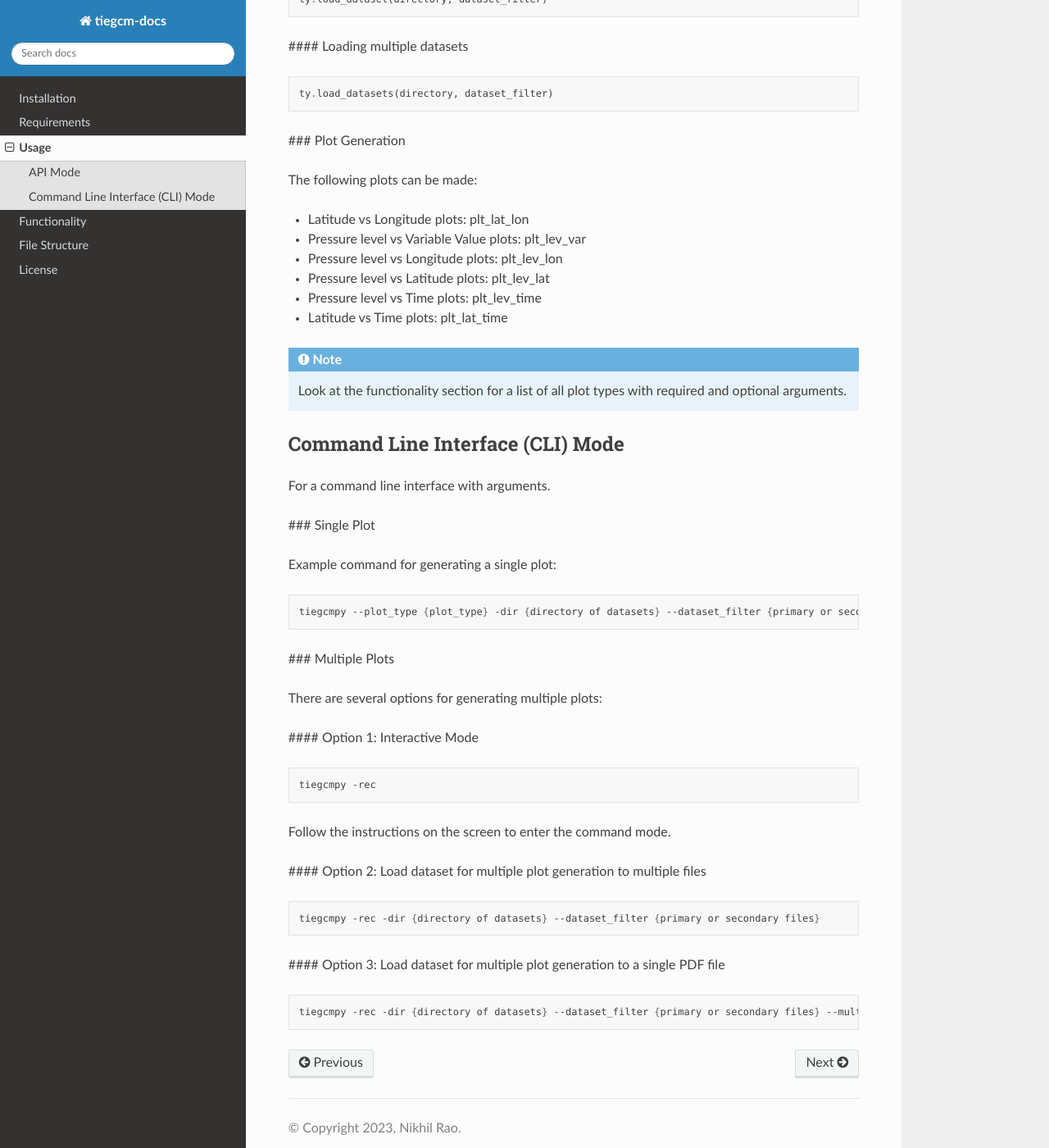
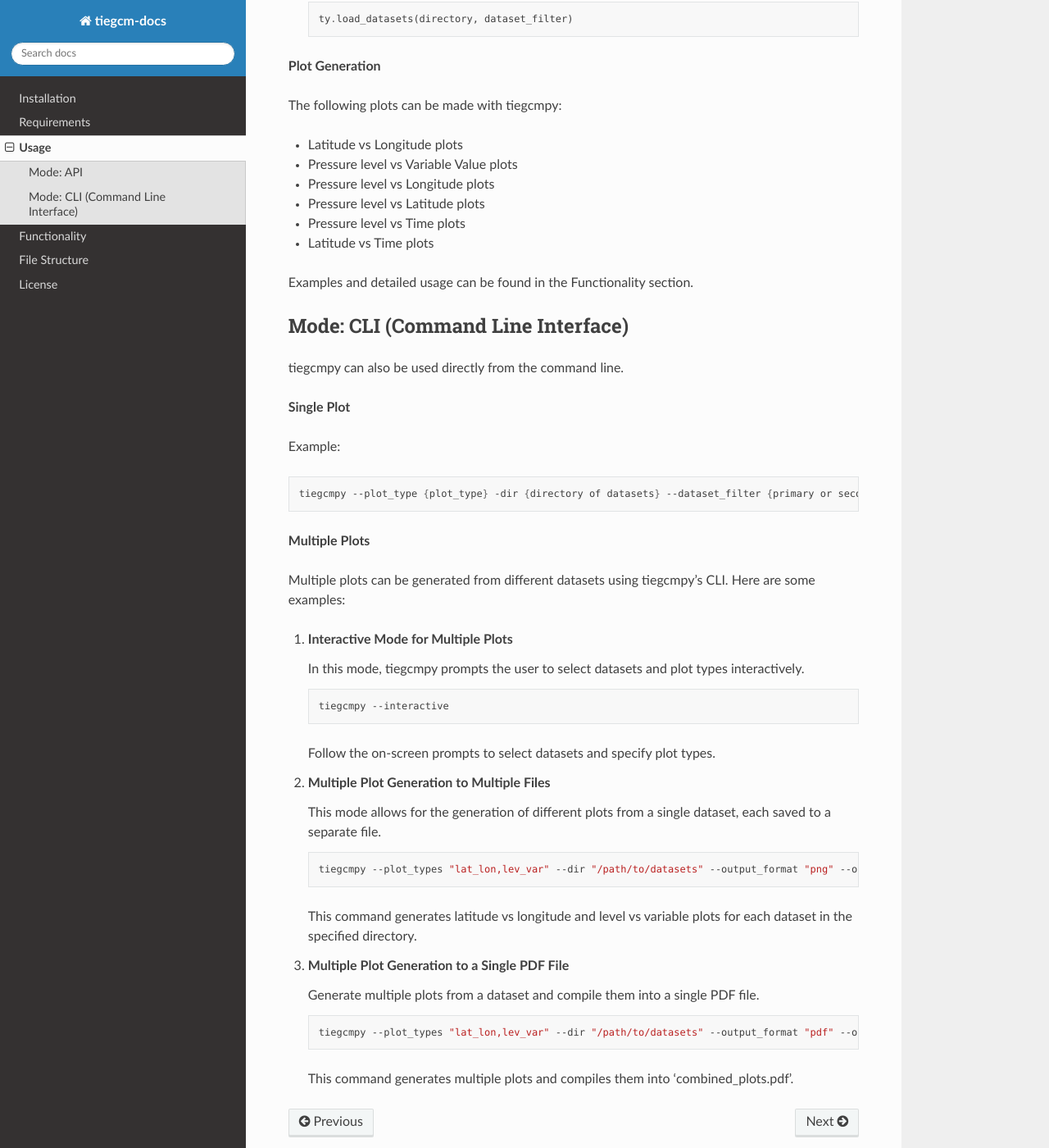
Before and after one commit to NCAR/tiegcm-docs, a Sphinx documentation site: the page built from docs/source/usage.rst, in a window 1280 px wide and 1400 px high, scrolled down 611 px. Shown: the whole window at 82% size. Built offline with Sphinx 7.4.7 and the Read the Docs theme 2.0.0, drawn with Linux system fonts in a browser that asks for light colours; some of the changed text lies outside the part shown.

Commit message:
Updated usage

```diff
--- a/docs/source/usage.rst
+++ b/docs/source/usage.rst
@@ -1,85 +1,89 @@
 Usage
 =====
 
-tiegcmpy can be run in two modes:
+tiegcmpy can be run in two modes: API and Command Line Interface (CLI).
 
-API Mode
---------
+Mode: API
+---------
 
-For use in custom Python scripts or Jupyter notebooks.
+tiegcmpy can be used in custom Python scripts or Jupyter notebooks.
+
+**Importing tiegcmpy**
 
 .. code-block:: python
 
     import tiegcmpy as ty
 
-### Importing tiegcmpy
+**Loading Datasets**
 
-.. code-block:: python
+- Loading a single dataset:
 
-    import tiegcmpy as ty
+  .. code-block:: python
 
-### Loading Datasets
+      ty.load_dataset(directory, dataset_filter)
 
-#### Loading a single dataset
+- Loading multiple datasets:
 
-.. code-block:: python
+  .. code-block:: python
 
-    ty.load_dataset(directory, dataset_filter)
+      ty.load_datasets(directory, dataset_filter)
 
-#### Loading multiple datasets
+**Plot Generation**
 
-.. code-block:: python
+The following plots can be made with tiegcmpy:
 
-    ty.load_datasets(directory, dataset_filter)
+- Latitude vs Longitude plots
+- Pressure level vs Variable Value plots
+- Pressure level vs Longitude plots
+- Pressure level vs Latitude plots
+- Pressure level vs Time plots
+- Latitude vs Time plots
 
-### Plot Generation
+Examples and detailed usage can be found in the Functionality section.
 
-The following plots can be made:
+Mode: CLI (Command Line Interface)
+----------------------------------
 
-- Latitude vs Longitude plots: plt_lat_lon
-- Pressure level vs Variable Value plots: plt_lev_var
-- Pressure level vs Longitude plots: plt_lev_lon
-- Pressure level vs Latitude plots: plt_lev_lat
-- Pressure level vs Time plots: plt_lev_time
-- Latitude vs Time plots: plt_lat_time
+tiegcmpy can also be used directly from the command line.
 
-.. note::
+**Single Plot**
 
-    Look at the functionality section for a list of all plot types with required and optional arguments.
-
-Command Line Interface (CLI) Mode
----------------------------------
-
-For a command line interface with arguments.
-
-### Single Plot
-
-Example command for generating a single plot:
+Example:
 
 .. code-block:: bash
 
     tiegcmpy --plot_type {plot_type} -dir {directory of datasets} --dataset_filter {primary or secondary files} --output_format {format of output plot} --[Other optional arguments for specific plots]
 
-### Multiple Plots
+**Multiple Plots**
 
-There are several options for generating multiple plots:
+Multiple plots can be generated from different datasets using tiegcmpy's CLI. Here are some examples:
 
-#### Option 1: Interactive Mode
+1. **Interactive Mode for Multiple Plots**
 
-.. code-block:: bash
+   In this mode, tiegcmpy prompts the user to select datasets and plot types interactively.
 
-    tiegcmpy -rec
+   .. code-block:: bash
 
-Follow the instructions on the screen to enter the command mode.
+       tiegcmpy --interactive
 
-#### Option 2: Load dataset for multiple plot generation to multiple files
+   Follow the on-screen prompts to select datasets and specify plot types.
 
-.. code-block:: bash
+2. **Multiple Plot Generation to Multiple Files**
 
-    tiegcmpy -rec -dir {directory of datasets} --dataset_filter {primary or secondary files}
+   This mode allows for the generation of different plots from a single dataset, each saved to a separate file.
 
-#### Option 3: Load dataset for multiple plot generation to a single PDF file
+   .. code-block:: bash
 
-.. code-block:: bash
+       tiegcmpy --plot_types "lat_lon,lev_var" --dir "/path/to/datasets" --output_format "png" --output_dir "/path/to/output"
 
-    tiegcmpy -rec -dir {directory of datasets} --dataset_filter {primary or secondary files} --multiple_output {Output PDF file name}
+   This command generates latitude vs longitude and level vs variable plots for each dataset in the specified directory.
+
+3. **Multiple Plot Generation to a Single PDF File**
+
+   Generate multiple plots from a dataset and compile them into a single PDF file.
+
+   .. code-block:: bash
+
+       tiegcmpy --plot_types "lat_lon,lev_var" --dir "/path/to/datasets" --output_format "pdf" --output_file "combined_plots.pdf"
+
+   This command generates multiple plots and compiles them into 'combined_plots.pdf'.
```
